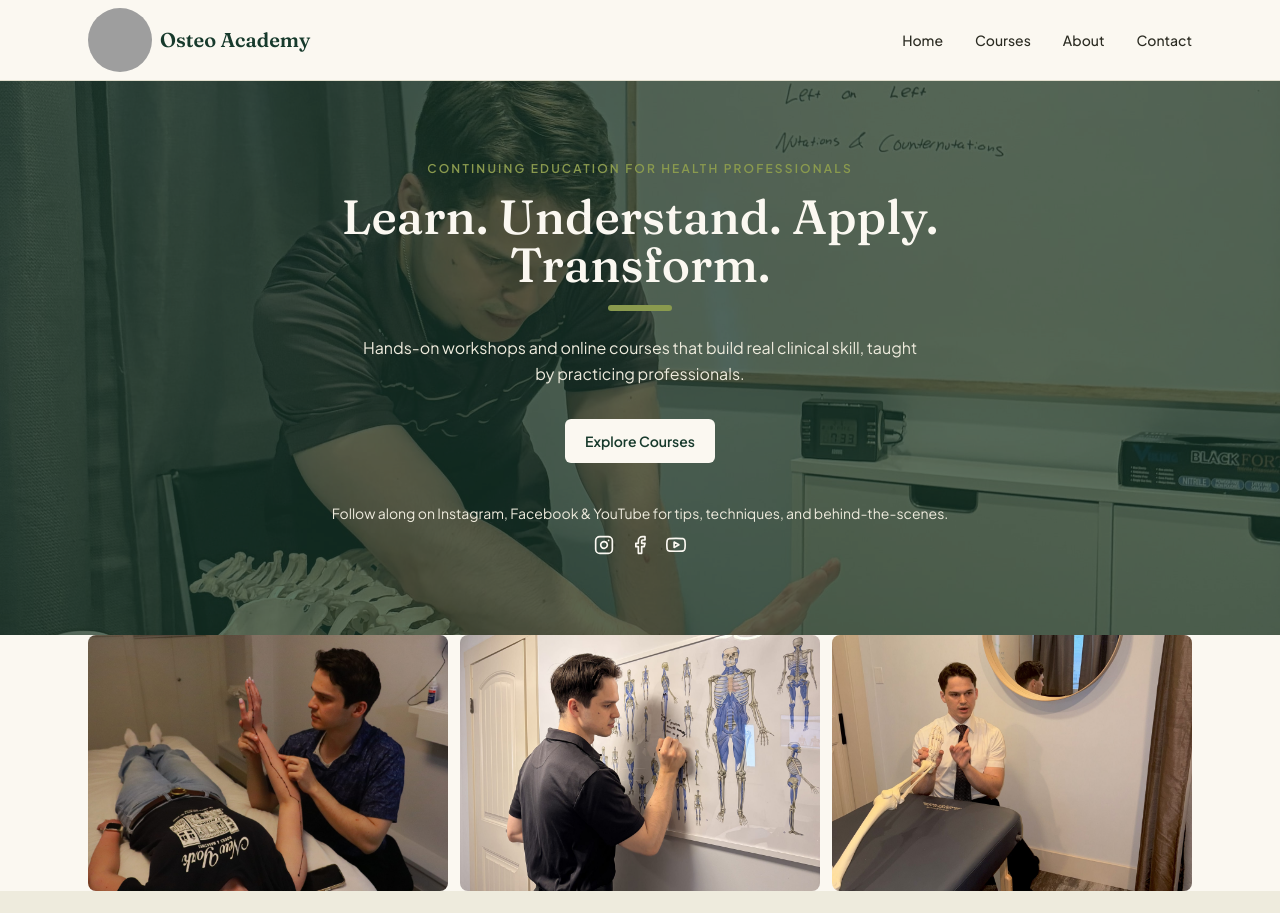
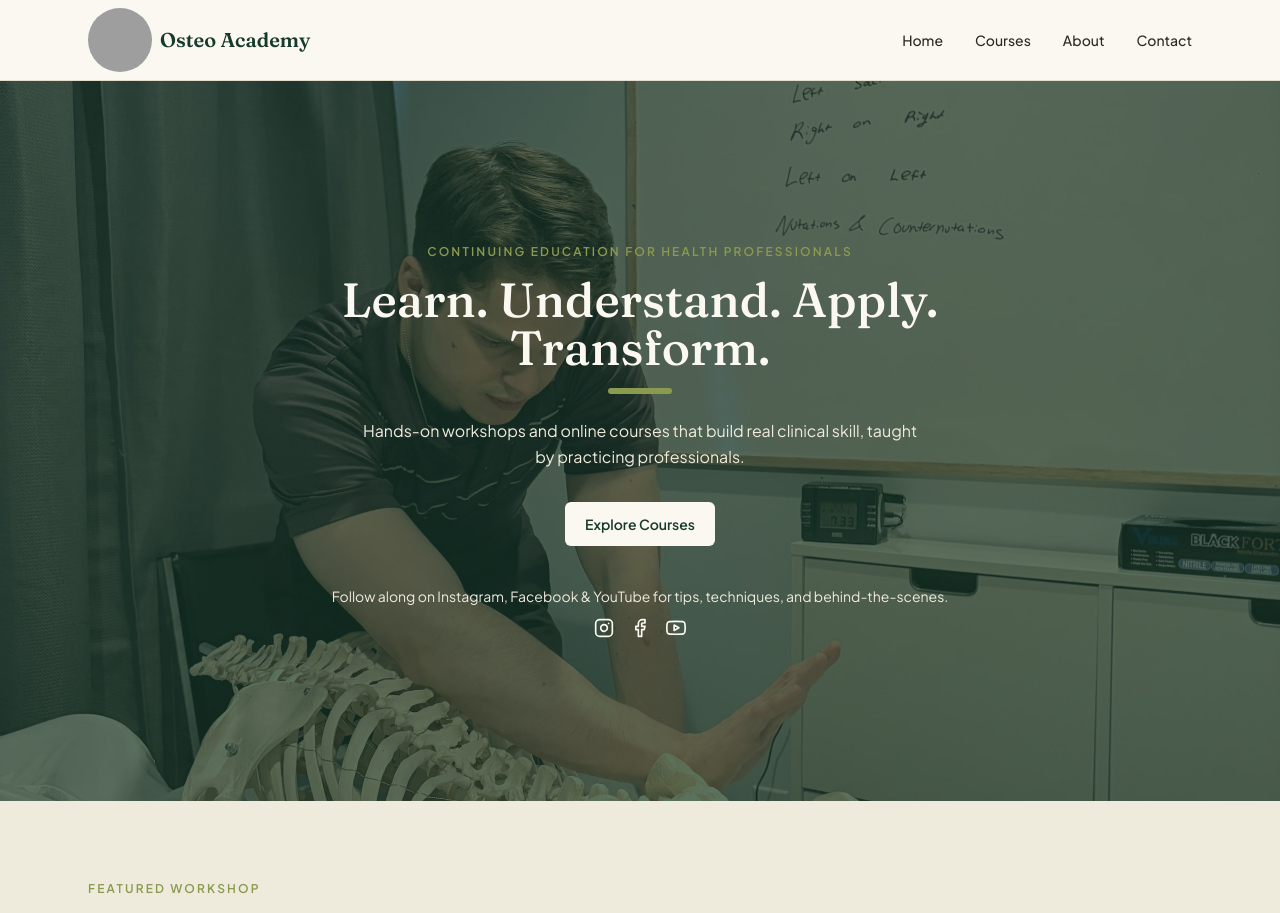
Before and after one commit to xyncosam/osteoacademy, a Next.js app: page / in a window 1280 px wide. Shown: the top 913 px of the page. Built offline with nearby package versions, Linux system fonts and the light colour scheme; grey boxes are pictures that could not be loaded.

Commit message:
style: remove home photo strip, extend hero slideshow to fill the space
Hero now fills the viewport below the header (min-h-[calc(100vh-5rem)])
so the background slideshow takes over the space the static photo
strip used to occupy. The strip stays on the About page.

```diff
--- a/app/page.tsx
+++ b/app/page.tsx
@@ -1,16 +1,11 @@
 import { Hero } from '@/components/home/Hero'
-import { PhotoStrip } from '@/components/ui/PhotoStrip'
 import { ValueProps } from '@/components/home/ValueProps'
 import { FeaturedCourseSection } from '@/components/home/FeaturedCourseSection'
-import { Container } from '@/components/ui/Container'
 
 export default function HomePage() {
   return (
     <main>
       <Hero />
-      <Container>
-        <PhotoStrip />
-      </Container>
       <FeaturedCourseSection />
       <ValueProps />
     </main>
--- a/components/home/Hero.tsx
+++ b/components/home/Hero.tsx
@@ -5,7 +5,7 @@ import { HeroSlideshow } from './HeroSlideshow'
 
 export function Hero() {
   return (
-    <section className="relative overflow-hidden py-20 text-center">
+    <section className="relative flex min-h-[calc(100vh-5rem)] items-center overflow-hidden py-20 text-center">
       <HeroSlideshow />
       <Container className="flex flex-col items-center">
         <p className="font-body text-xs font-semibold uppercase tracking-[0.18em] text-sage-500">
```
